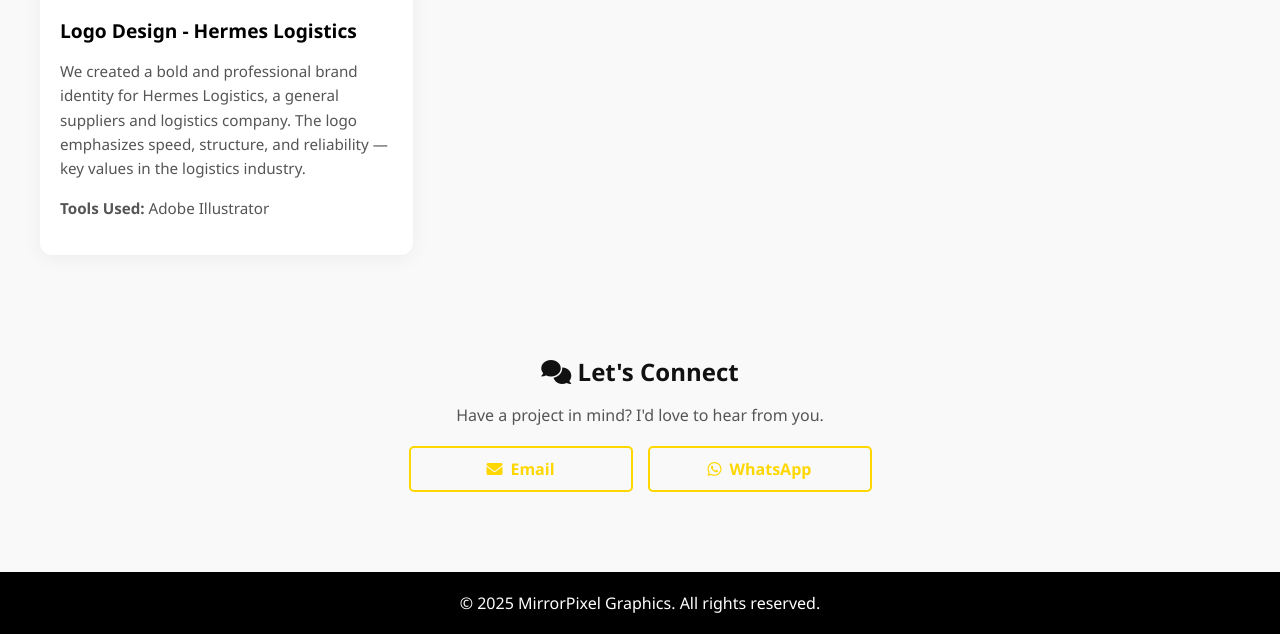
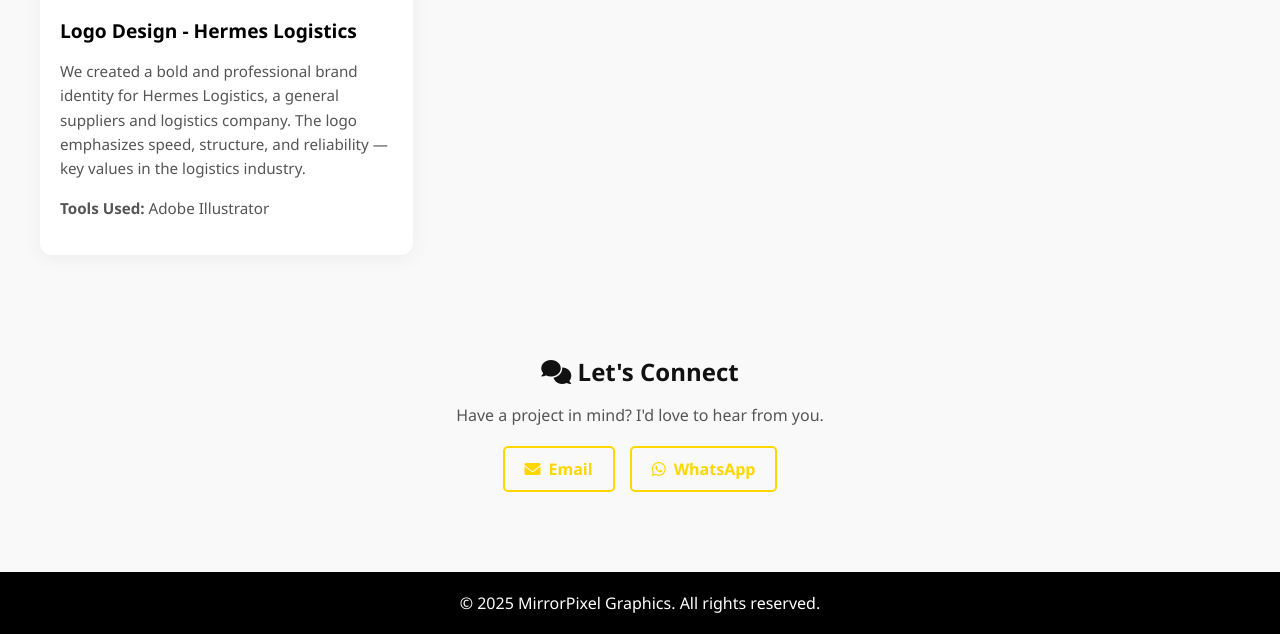
Before and after one commit to LennyTechiq/portfolio, a plain HTML site: page design-portfolio.html in a window 1280 px wide. Shown: the part 1053-1687 px from the top of the page. Drawn offline with Linux system fonts and the light colour scheme.

Commit message:
Updating Buttons styling.

```diff
--- a/portfolio-style.css
+++ b/portfolio-style.css
@@ -179,10 +179,6 @@
   border-radius: 5px;
   font-weight: bold;
   transition: background-color 0.3s ease;
-
-  min-width: 180px;
-  justify-content: center;
-  text-align: center;
 }
 
 .contact-btn i {
```
